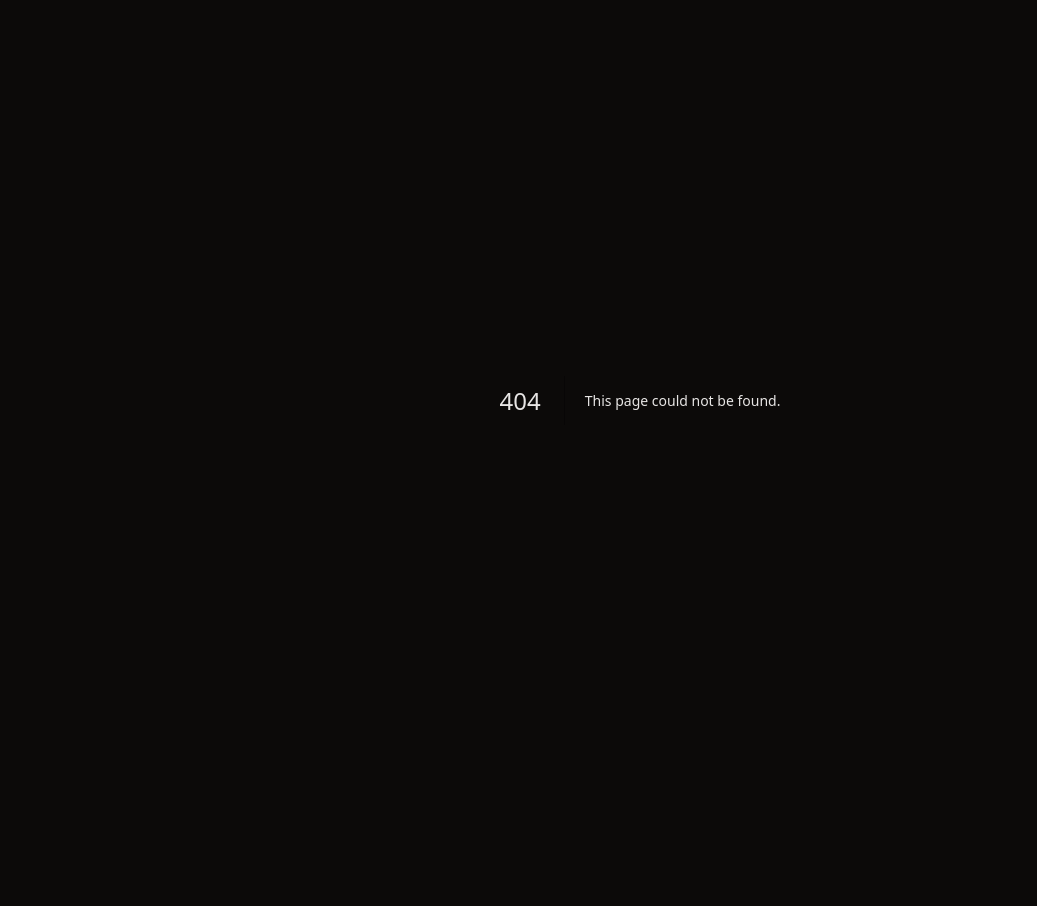
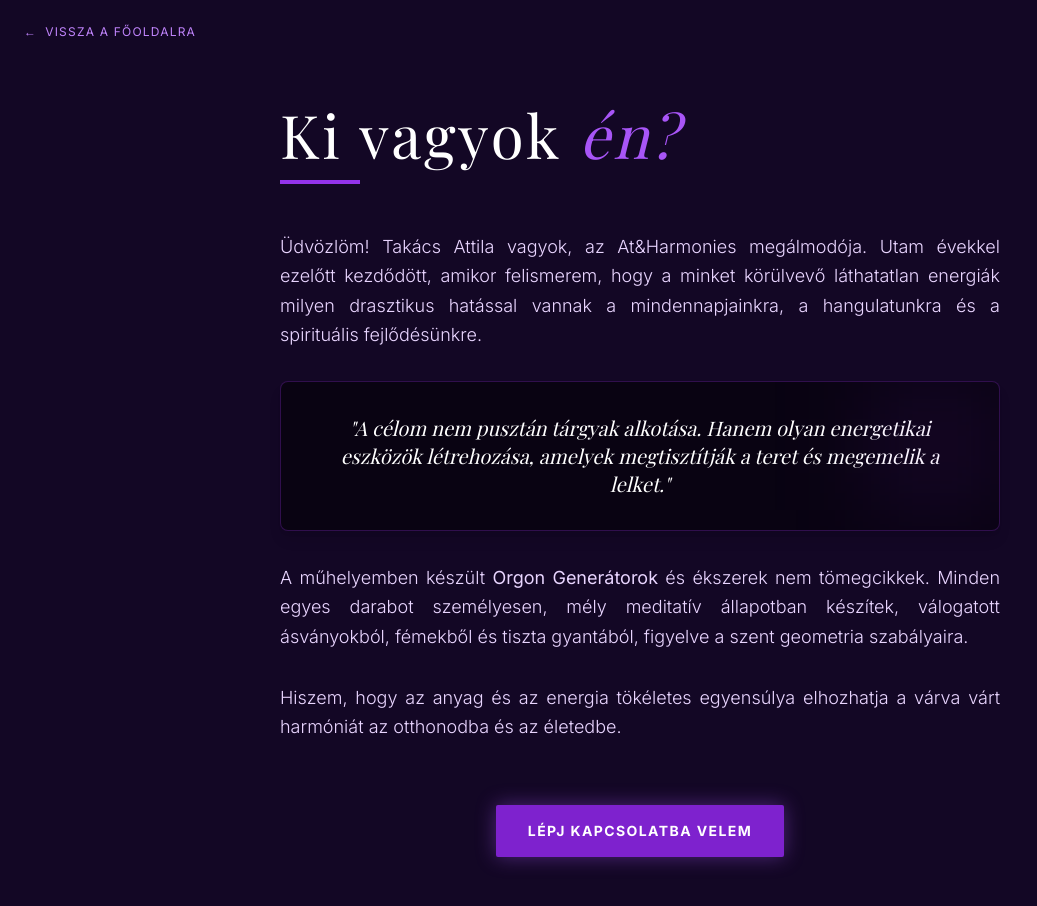
Before and after one commit to faqulord/Tak-cs-Attila-, a Next.js app: page /ki-vagyok in a window 1280 px wide. Before the commit this address had no page. Shown: the top 906 px of the page, without its empty margins (0-1037 px from the left). Before the commit the page ends 800 px from the top, so only its background shows below. Built offline with nearby package versions, Linux system fonts and the light colour scheme; a web font is replaced by a local one.

Commit message:
Create app/ki-vagyok/page.tsx

```diff
--- /dev/null
+++ b/app/ki-vagyok/page.tsx
@@ -0,0 +1,50 @@
+import React from 'react';
+import Link from 'next/link';
+
+export default function AboutPage() {
+  return (
+    <main className="min-h-screen bg-[#130725] text-purple-100 font-sans selection:bg-purple-500 selection:text-black pb-20">
+
+      {/* Vissza gomb */}
+      <div className="p-6">
+        <Link href="/" className="text-purple-400 hover:text-white text-xs uppercase tracking-widest flex items-center gap-2 transition-colors">
+          <span>←</span> Vissza a főoldalra
+        </Link>
+      </div>
+
+      <article className="max-w-3xl mx-auto px-6 mt-10">
+        <h1 className="text-4xl md:text-6xl font-serif text-white mb-4 tracking-wider">
+          Ki vagyok <span className="text-purple-500 italic">én?</span>
+        </h1>
+        <div className="w-20 h-1 bg-purple-600 mb-12"></div>
+
+        <div className="space-y-8 text-purple-200 font-light leading-relaxed text-lg text-justify">
+          <p>
+            Üdvözlöm! Takács Attila vagyok, az At&Harmonies megálmodója. Utam évekkel ezelőtt kezdődött, amikor felismerem, hogy a minket körülvevő láthatatlan energiák milyen drasztikus hatással vannak a mindennapjainkra, a hangulatunkra és a spirituális fejlődésünkre.
+          </p>
+
+          <div className="p-8 bg-black/50 border border-purple-900/50 rounded-lg shadow-lg my-10 relative overflow-hidden">
+            <div className="absolute top-0 right-0 w-32 h-32 bg-purple-600/10 blur-[50px]"></div>
+            <p className="text-xl font-serif text-white italic text-center">
+              "A célom nem pusztán tárgyak alkotása. Hanem olyan energetikai eszközök létrehozása, amelyek megtisztítják a teret és megemelik a lelket."
+            </p>
+          </div>
+
+          <p>
+            A műhelyemben készült <strong>Orgon Generátorok</strong> és ékszerek nem tömegcikkek. Minden egyes darabot személyesen, mély meditatív állapotban készítek, válogatott ásványokból, fémekből és tiszta gyantából, figyelve a szent geometria szabályaira.
+          </p>
+          <p>
+            Hiszem, hogy az anyag és az energia tökéletes egyensúlya elhozhatja a várva várt harmóniát az otthonodba és az életedbe.
+          </p>
+        </div>
+
+        <div className="mt-16 flex justify-center">
+          <Link href="/kapcsolat" className="bg-purple-700 hover:bg-purple-600 text-white px-8 py-4 uppercase tracking-widest text-sm font-bold rounded-sm shadow-[0_0_20px_rgba(168,85,247,0.4)] transition-all">
+            Lépj kapcsolatba velem
+          </Link>
+        </div>
+      </article>
+
+    </main>
+  );
+}
```
